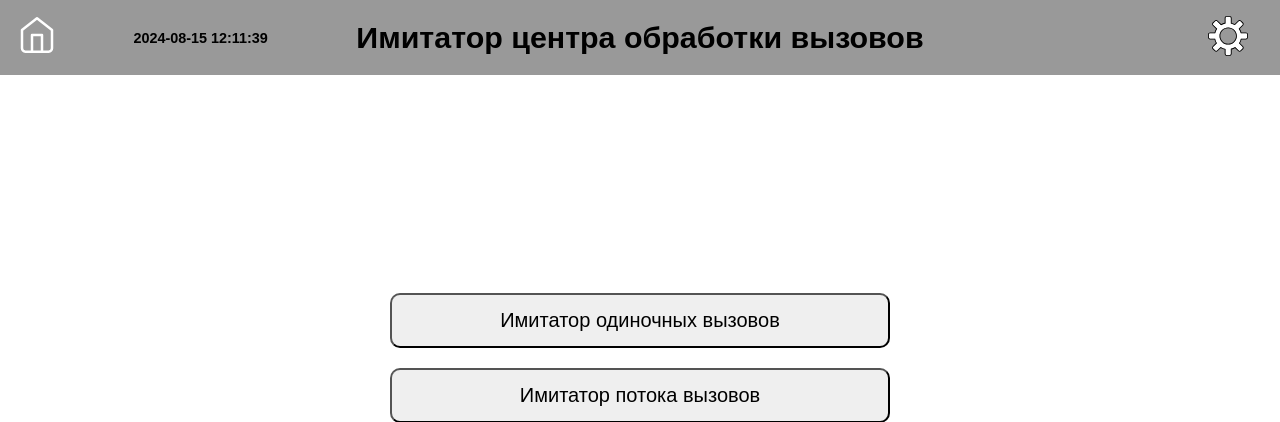
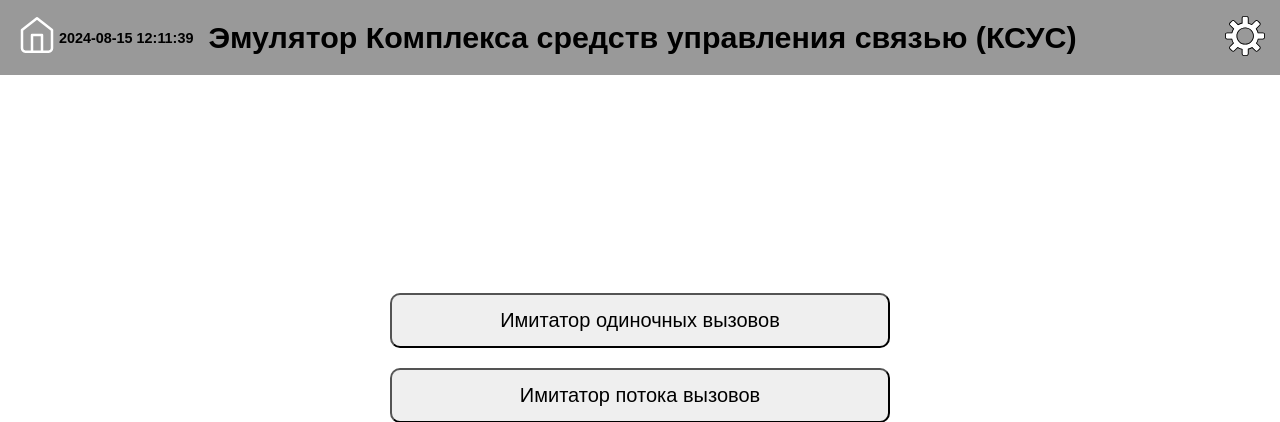
Before and after one commit to Aleksandrskm/RSS-SURR, a Flask app: page / in a window 1280 px wide. Shown: the top 422 px of the page. Run offline with Flask 3, Linux system fonts and the light colour scheme.

Commit message:
поменял название

```diff
--- a/website/templates/base.html
+++ b/website/templates/base.html
@@ -3,7 +3,7 @@
 <head>
     <meta charset="UTF-8">
     <meta name="viewport" content="width=device-width, initial-scale=1.0">
-    <title>Имитатор центра обработки вызовов</title>
+    <title>Эмулятор Комплекса средств управления связью (КСУС)</title>
     <link rel="stylesheet" href="{{ url_for('static', filename='css/style.css') }}">
 </head>
 <body>
@@ -17,7 +17,7 @@
             <div id="timer"></div>
         </div>
 
-        <h1>Имитатор центра обработки вызовов</h1>
+        <h1>Эмулятор Комплекса средств управления связью (КСУС)</h1>
 
         <button id="openModal" class="button_settings">
             <img class="settings" src="{{ url_for('static', filename='img/gear.svg') }}" alt="Настройки" title="Настройки">
```
